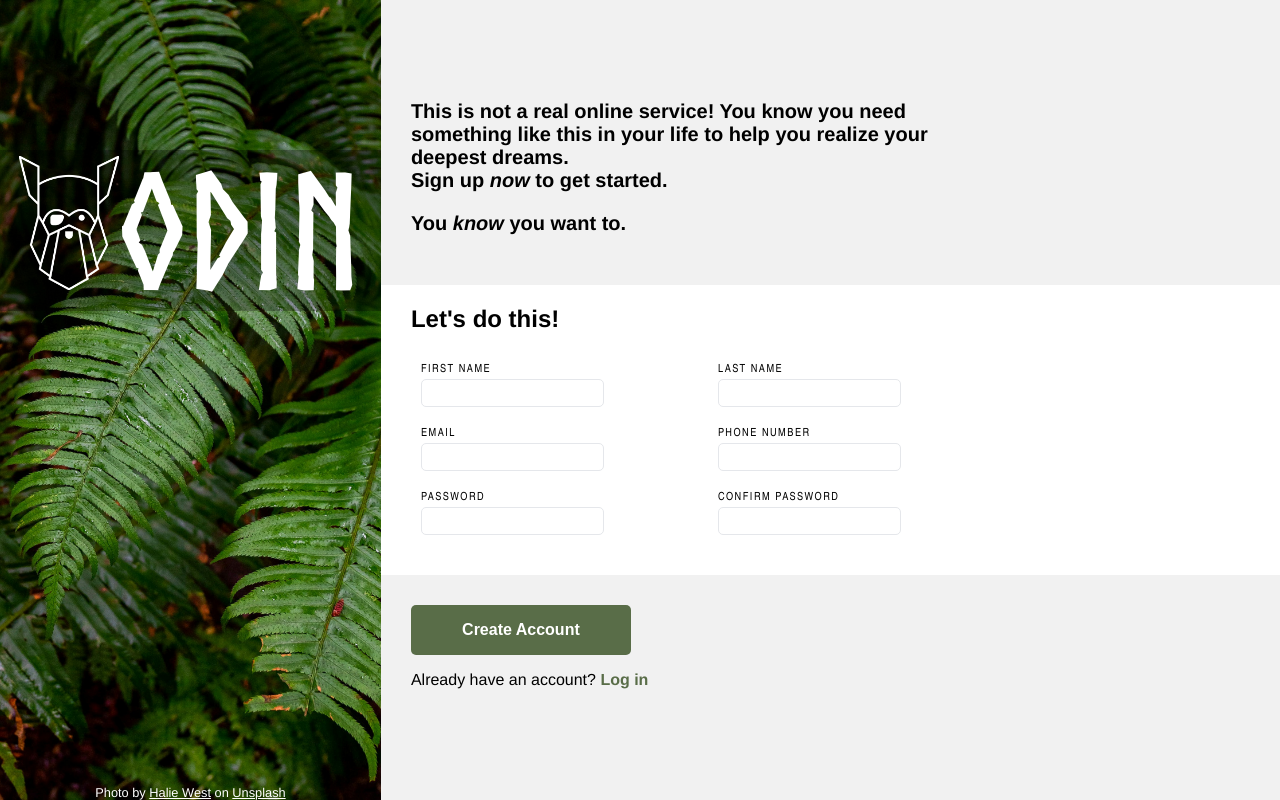
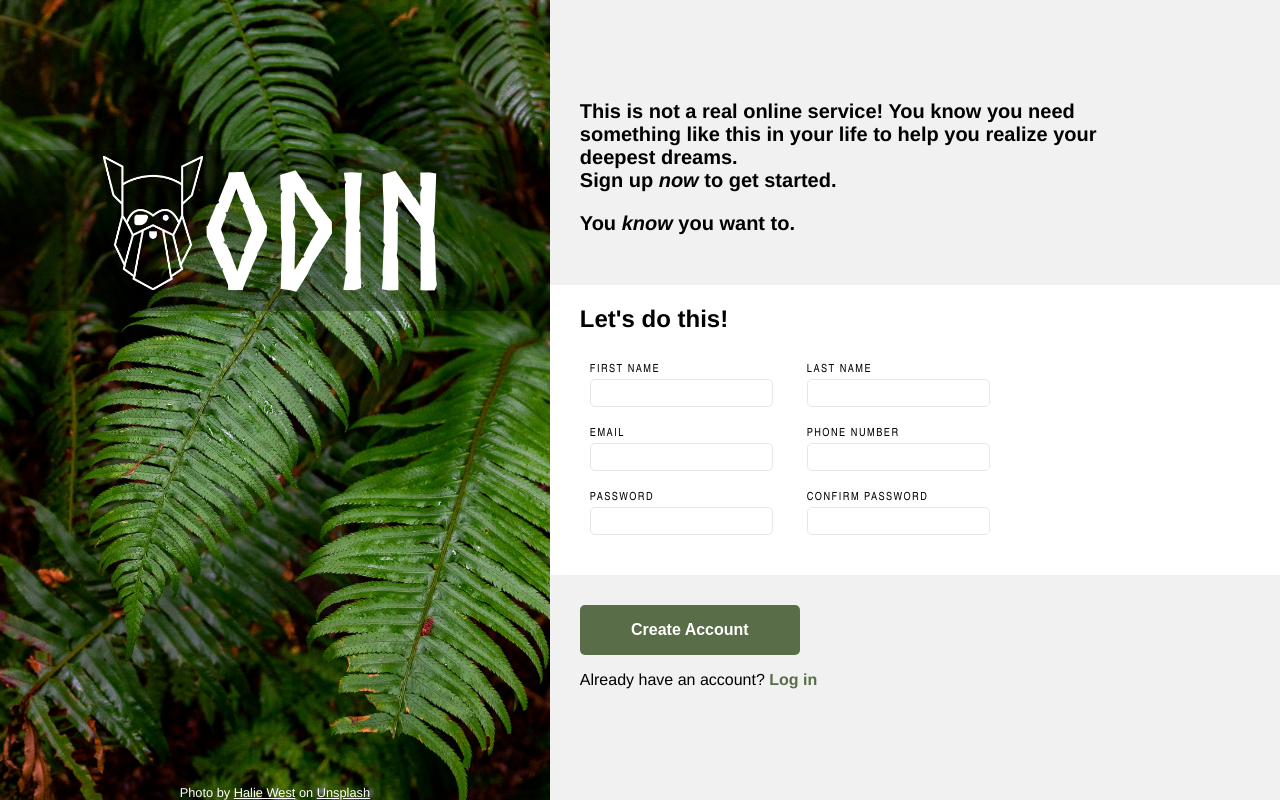
Before and after one commit to atabisi/odin-signupform, a plain HTML site: page index.html in a window 1280 px wide. Drawn offline with Linux system fonts and the light colour scheme.

Commit message:
Updated CSS when rescaling

```diff
--- a/style.css
+++ b/style.css
@@ -53,7 +53,9 @@ body {
     background-color: #F1F1F1;
     font-size: 20px;
     font-weight: 600;
-    padding: 80px 300px 30px 30px;
+    padding: 80px 20px 30px 30px;
+    max-width: 100vh;
+    width: auto;
 }
 
 #toprow span {
@@ -62,6 +64,8 @@ body {
 
 #toprow p:first-of-type {
     margin-bottom: 0;
+    max-width: 80%;
+    width: auto;
 }
 
 #signupnow {
@@ -70,12 +74,14 @@ body {
 
 #midrow {
     padding: 0px 0px 30px 30px;
+    max-width: 100vh;
+    min-width: 30vh;
 }
 
 #accountform {
     display: flex;
     flex-wrap: wrap;
-    width: 500px;
+    width: 420px;
     justify-content: space-between;
 }
 
```
